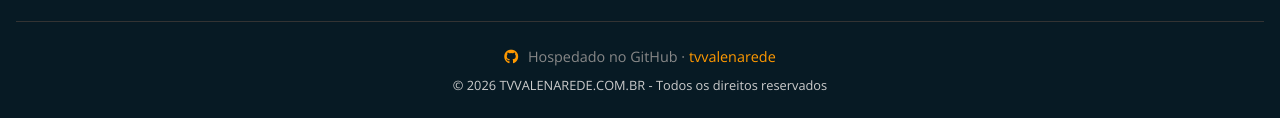
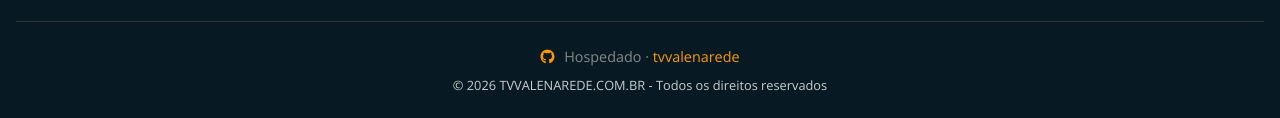
Before and after one commit to tvvalenarede/bonani3, a plain HTML site: page index.html in a window 1280 px wide. Shown: the part 6930-7048 px from the top of the page. Drawn offline with nearby package versions, Linux system fonts and the light colour scheme.

```diff
--- a/index.html
+++ b/index.html
@@ -1061,7 +1061,7 @@
             </div>
         </div>
         <div class="footer-github">
-            <i class="fab fa-github"></i> Hospedado no GitHub · <a href="https://github.com/tvvalenarede" target="_blank" style="color:#ff9900; text-decoration:none;">tvvalenarede</a>
+            <i class="fab fa-github"></i> Hospedado  · <a href="https://github.com/tvvalenarede" target="_blank" style="color:#ff9900; text-decoration:none;">tvvalenarede</a>
         </div>
         <div style="text-align:center; margin-top:0.5rem; font-size:0.8rem;">© 2026 TVVALENAREDE.COM.BR - Todos os direitos reservados</div>
     </footer>
```
